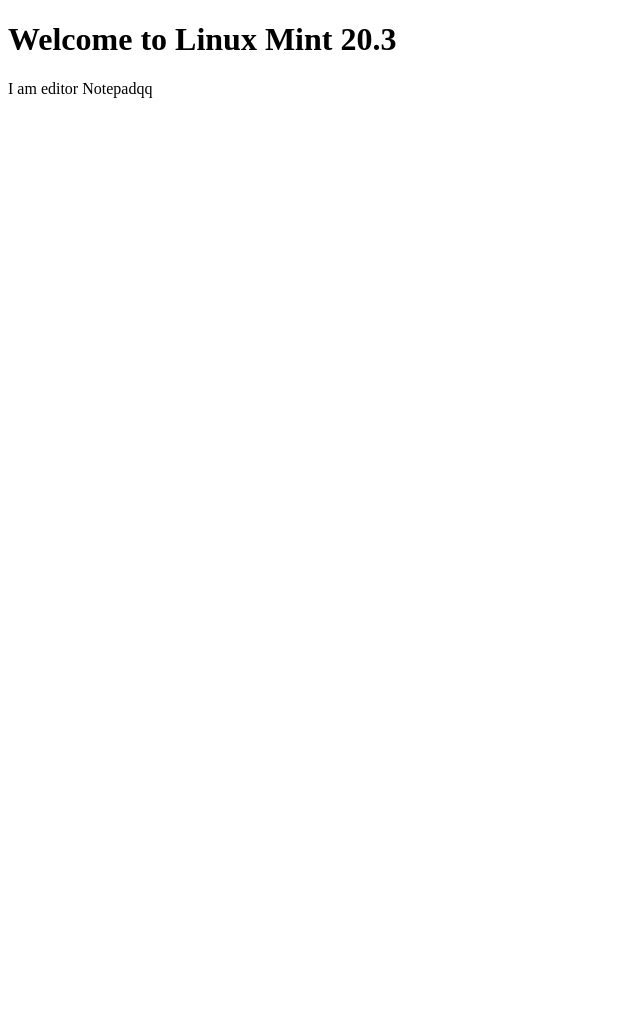
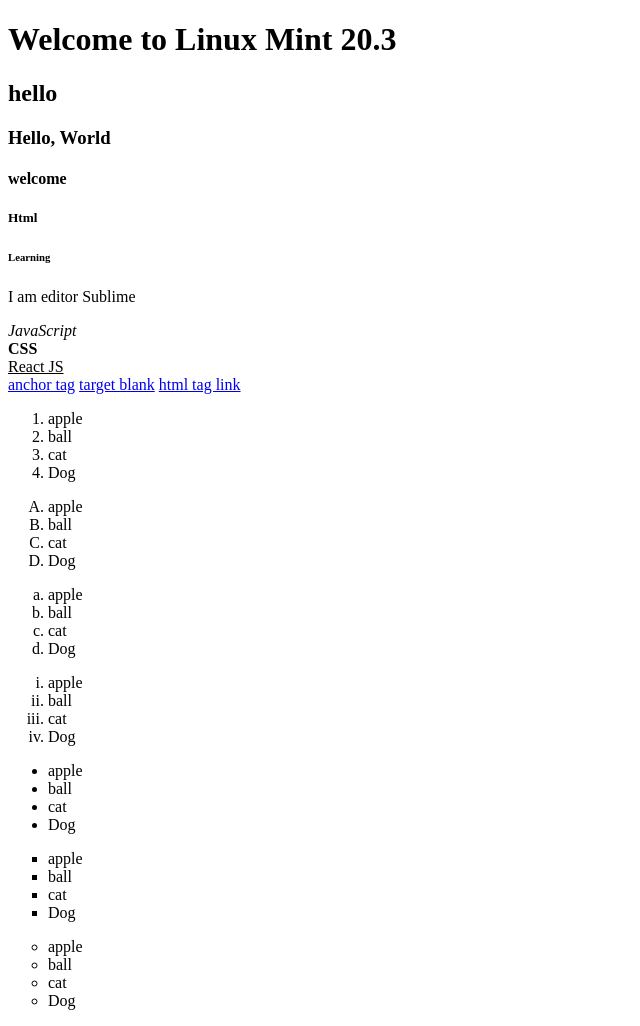
Before and after one commit to er-arunkumar/HTML-Learning, a plain HTML site: page index.html in a window 1280 px wide. Shown: the whole page, without its empty margins (0-640 px from the left). Before the commit the page ends 800 px from the top, so only its background shows below. Drawn offline with Linux system fonts and the light colour scheme.

Commit message:
learning html tags

```diff
--- a/index.html
+++ b/index.html
@@ -1,10 +1,75 @@
 <!DOCTYPE html>
 <html>
 <head>
-    <title>Hello</title>
+    <!--meta tags-->
+    <meta charset="utf-8">
+    <meta name="author" content="Arunkumar">
+    <meta name="desc" content="Html practic session">
+    <title>Html Practice</title>
 </head>
 <body>
+<!--Header Tags-->
 <h1>Welcome to Linux Mint 20.3</h1>
-<p>I am editor Notepadqq</p>
+<h2>hello</h2>
+<h3>Hello, World</h3>
+<h4>welcome</h4>
+<h5>Html</h>
+<h6>Learning</h6>
+<!--Paragraph Tag-->
+<p>I am editor Sublime</p>
+<!--Text Styling Tags-->
+<em>JavaScript</em><br>
+<strong>CSS</strong><br>
+<u>React JS</u><br>
+<!--Anchor Tag-->
+<a href="#">anchor tag</a>
+<a href="#" target="_blank">target blank</a>
+<a href="#" title="tooltip">html tag link</a>
+<!--Order list-->
+<ol>
+    <li>apple</li>
+    <li>ball</li>
+    <li>cat</li>
+    <li>Dog</li>
+</ol>
+<ol type="A">
+    <li>apple</li>
+    <li>ball</li>
+    <li>cat</li>
+    <li>Dog</li>
+</ol>
+<ol type="a">
+    <li>apple</li>
+    <li>ball</li>
+    <li>cat</li>
+    <li>Dog</li>
+</ol>
+<ol type="i">
+    <li>apple</li>
+    <li>ball</li>
+    <li>cat</li>
+    <li>Dog</li>
+</ol>
+<!--Unorder List-->
+<ul>
+    <li>apple</li>
+    <li>ball</li>
+    <li>cat</li>
+    <li>Dog</li>
+</ul>
+<ul type="square">
+    <li>apple</li>
+    <li>ball</li>
+    <li>cat</li>
+    <li>Dog</li>
+</ul>
+<ul type="circle">
+    <li>apple</li>
+    <li>ball</li>
+    <li>cat</li>
+    <li>Dog</li>
+</ul>
+
+
 </body>
 </html>
```
